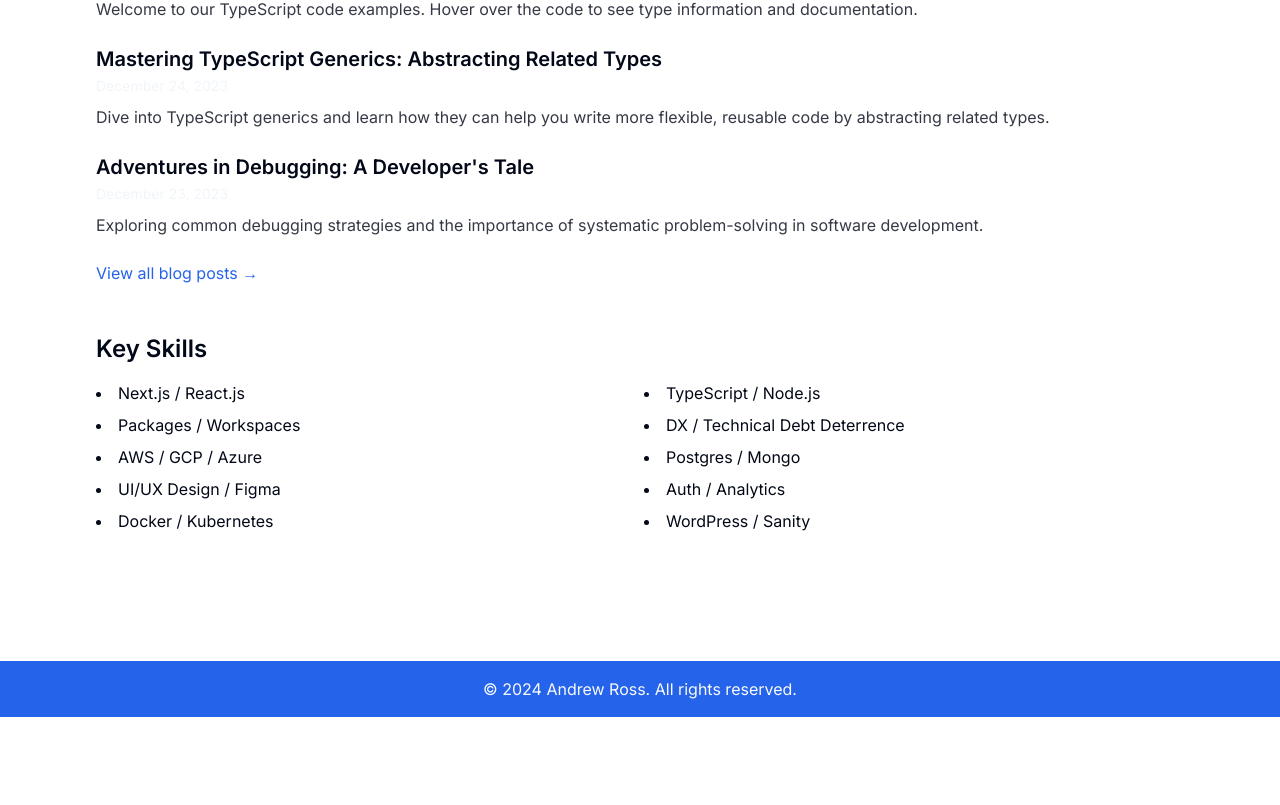
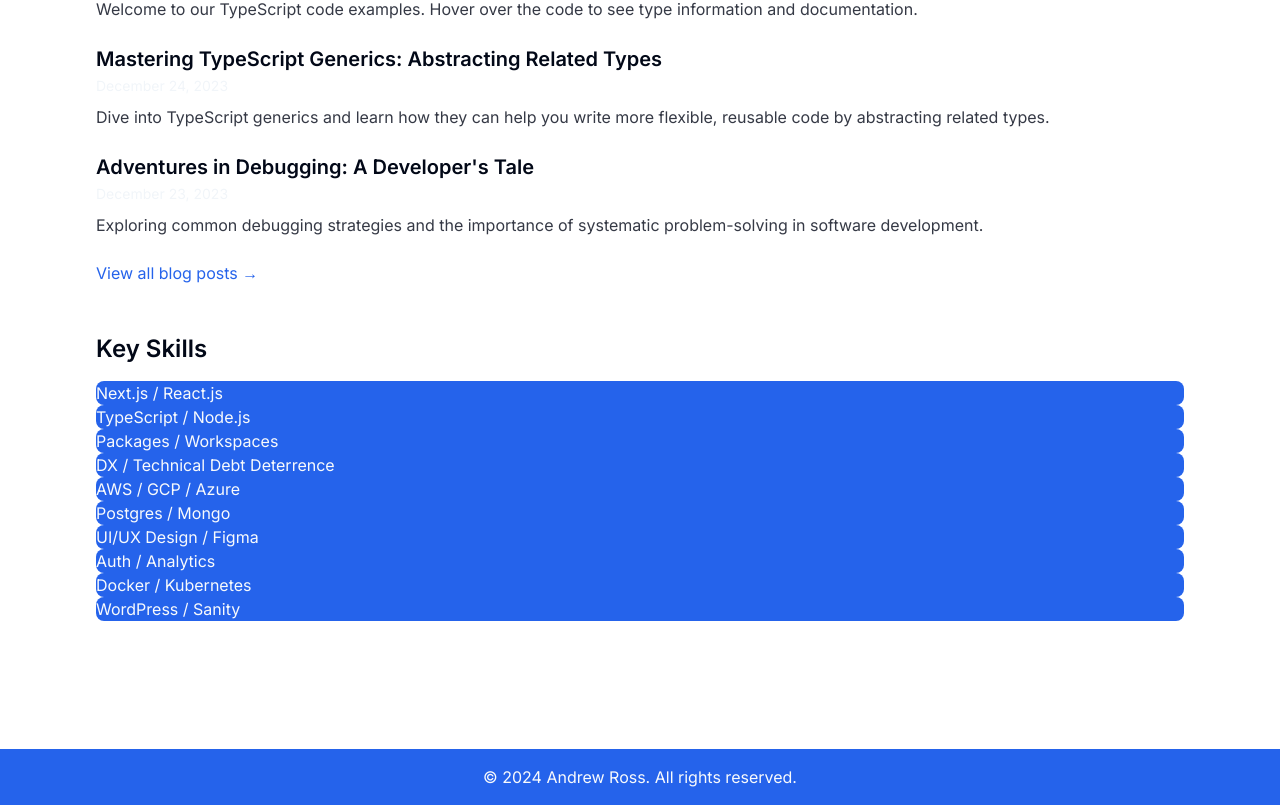
Before and after one commit to DopamineDriven/portfolio-2025, a Next.js app in the folder apps/web/: page / in a window 1280 px wide. Shown: the part 723-1528 px from the top of the page. Before the commit the page ends 1440 px from the top, so only its background shows below. Built offline with nearby package versions, Linux system fonts and the light colour scheme; what tailwindcss-animated would draw is missing.

Commit message:
progress

```diff
--- a/apps/web/src/ui/HomeContent/index.tsx
+++ b/apps/web/src/ui/HomeContent/index.tsx
@@ -135,9 +135,11 @@ export function HomeContent({ posts }: { posts: Post[] }) {
           <h2 className="theme-transition mb-4 text-2xl font-semibold">
             Key Skills
           </h2>
-          <ul className="grid list-inside list-disc grid-cols-2 gap-2 bg-background/80 text-foreground">
+          <ul className="grid list-inside list-none grid-flow-row bg-background/80 text-foreground">
             {proficiencies.map((proficiency, i) => (
-              <li className="theme-transition" key={`proficiency-${i++}`}>
+              <li
+                className="theme-transition gap-3 rounded-lg bg-primary text-primary-foreground dark:bg-foreground/80 dark:text-background"
+                key={`proficiency-${i++}`}>
                 {proficiency}
               </li>
             ))}
--- a/apps/web/src/ui/LoadingAnimation/index.tsx
+++ b/apps/web/src/ui/LoadingAnimation/index.tsx
@@ -7,11 +7,12 @@ import { motion } from "motion/react";
 export function LoadingAnimation() {
   const [isVisible, setIsVisible] = useState(true);
   const pathname = usePathname();
-
+  const [path, setPath] = useState<string | null>(null);
   useEffect(() => {
+    setPath(pathname);
     const timer = setTimeout(() => setIsVisible(false), 2000);
     return () => clearTimeout(timer);
-  }, []);
+  }, [pathname]);
 
   if (!isVisible) return null;
 
@@ -26,7 +27,11 @@ export function LoadingAnimation() {
         initial={{ scale: 0.5, opacity: 0 }}
         animate={{ scale: 1, opacity: 1 }}
         transition={{ duration: 0.5 }}>
-        {pathname === "/" ? "Andrew Ross' Portfolio 2025" : pathname}
+        {path != null
+          ? path === "/"
+            ? "Andrew Ross' Portfolio 2025"
+            : path
+          : "Andrew Ross' Portfolio 2025"}
       </motion.div>
     </motion.div>
   );
```
